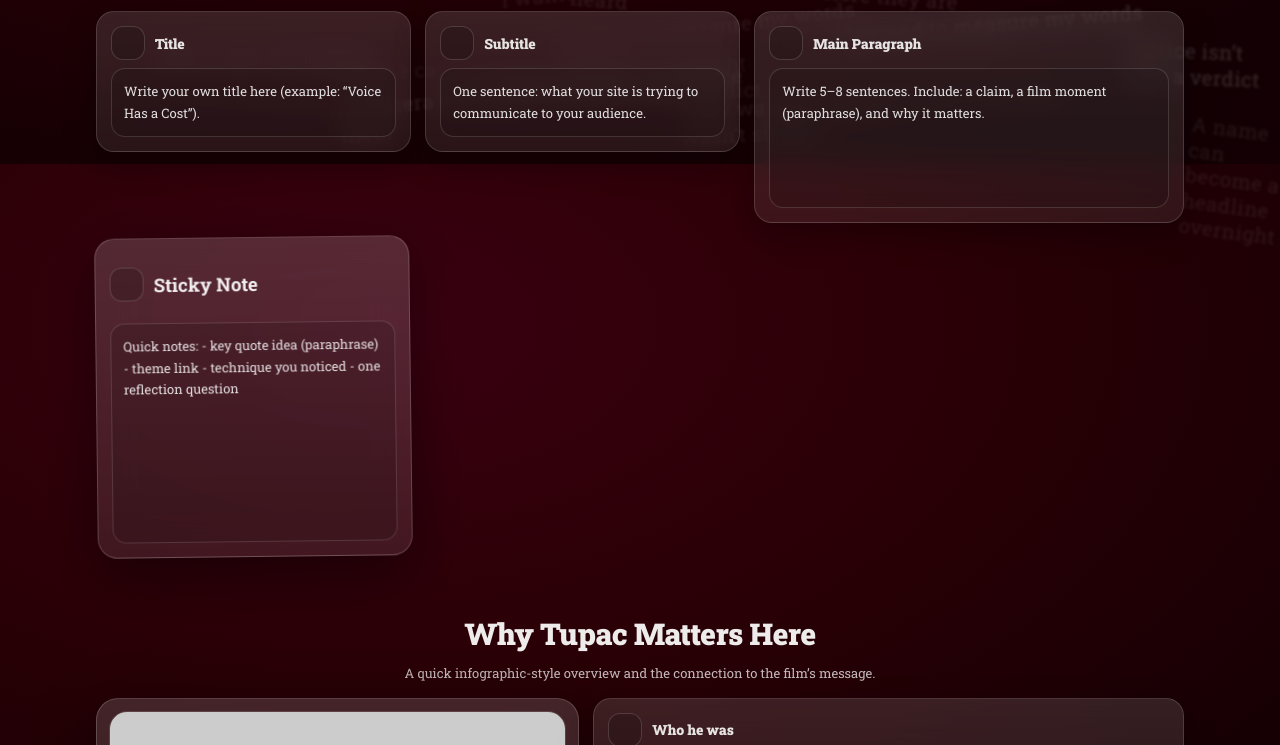
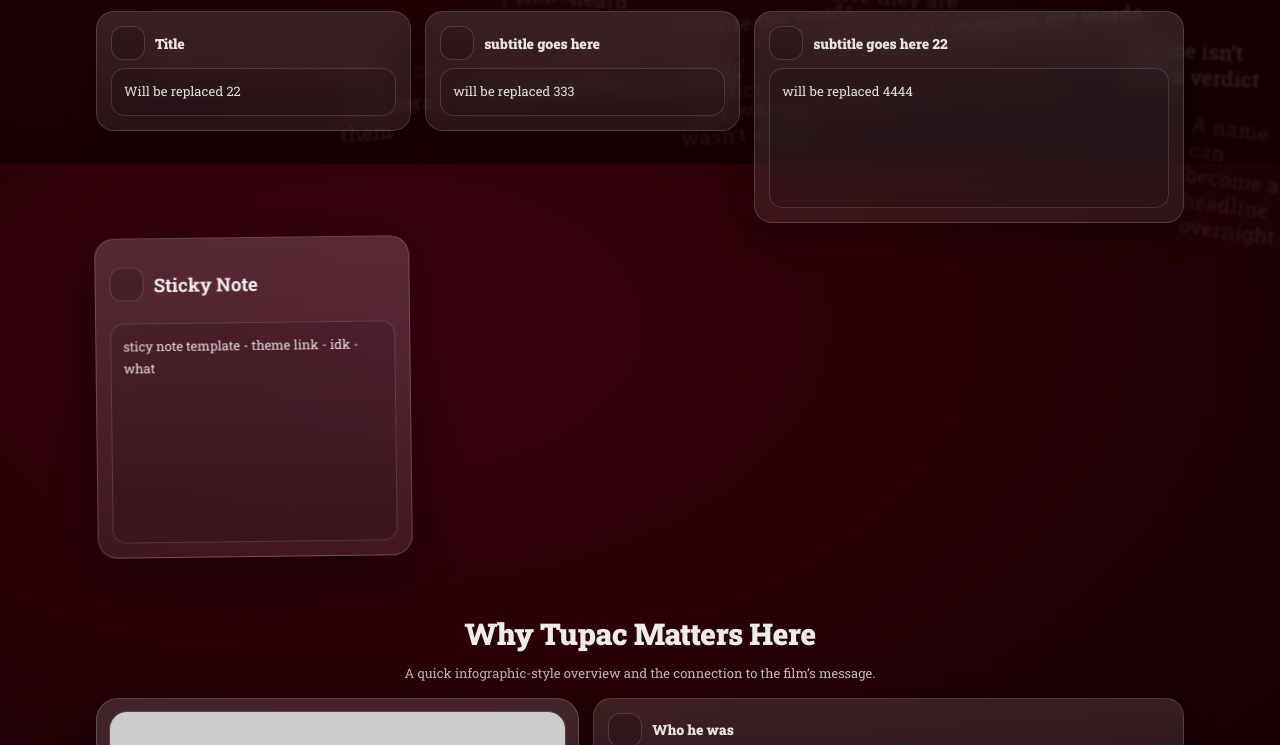
Before and after one commit to iamblueming/thug, a plain HTML site: page public/index.html in a window 1280 px wide. Shown: the part 636-1381 px from the top of the page. Drawn offline with Linux system fonts and the light colour scheme; placeholder pictures from the web are drawn by us.

Commit message:
idk what fix was this

```diff
--- a/public/index.html
+++ b/public/index.html
@@ -146,8 +146,8 @@
     <!-- SECTION 2: Editable template (sticky note style) -->
     <section class="section" aria-label="Editable template">
       <div class="section__head">
-        <h2 class="section__title">My Reflection Template</h2>
-        <p class="section__sub">Click and type directly. Keep it short, clear, and evidence-based.</p>
+        <h2 class="section__title">Section 2</h2>
+        <p class="section__sub">will be replacing this text</p>
       </div>
 
       <div class="template">
@@ -157,27 +157,27 @@
             <h3>Title</h3>
           </div>
           <div class="editable" contenteditable="true" spellcheck="true">
-            Write your own title here (example: “Voice Has a Cost”).
+            Will be replaced 22
           </div>
         </article>
 
         <article class="panel">
           <div class="panel__top">
             <i class="ph ph-subtitles" aria-hidden="true"></i>
-            <h3>Subtitle</h3>
+            <h3>subtitle goes here</h3>
           </div>
           <div class="editable" contenteditable="true" spellcheck="true">
-            One sentence: what your site is trying to communicate to your audience.
+            will be replaced 333
           </div>
         </article>
 
         <article class="panel">
           <div class="panel__top">
             <i class="ph ph-quotes" aria-hidden="true"></i>
-            <h3>Main Paragraph</h3>
+            <h3>subtitle goes here 22</h3>
           </div>
           <div class="editable editable--tall" contenteditable="true" spellcheck="true">
-            Write 5–8 sentences. Include: a claim, a film moment (paraphrase), and why it matters.
+            will be replaced 4444
           </div>
         </article>
 
@@ -187,11 +187,10 @@
             <h3>Sticky Note</h3>
           </div>
           <div class="sticky__body editable editable--tall" contenteditable="true" spellcheck="true">
-            Quick notes:
-            - key quote idea (paraphrase)
+            sticy note template
             - theme link
-            - technique you noticed
-            - one reflection question
+            - idk
+            - what
           </div>
         </aside>
       </div>
```
